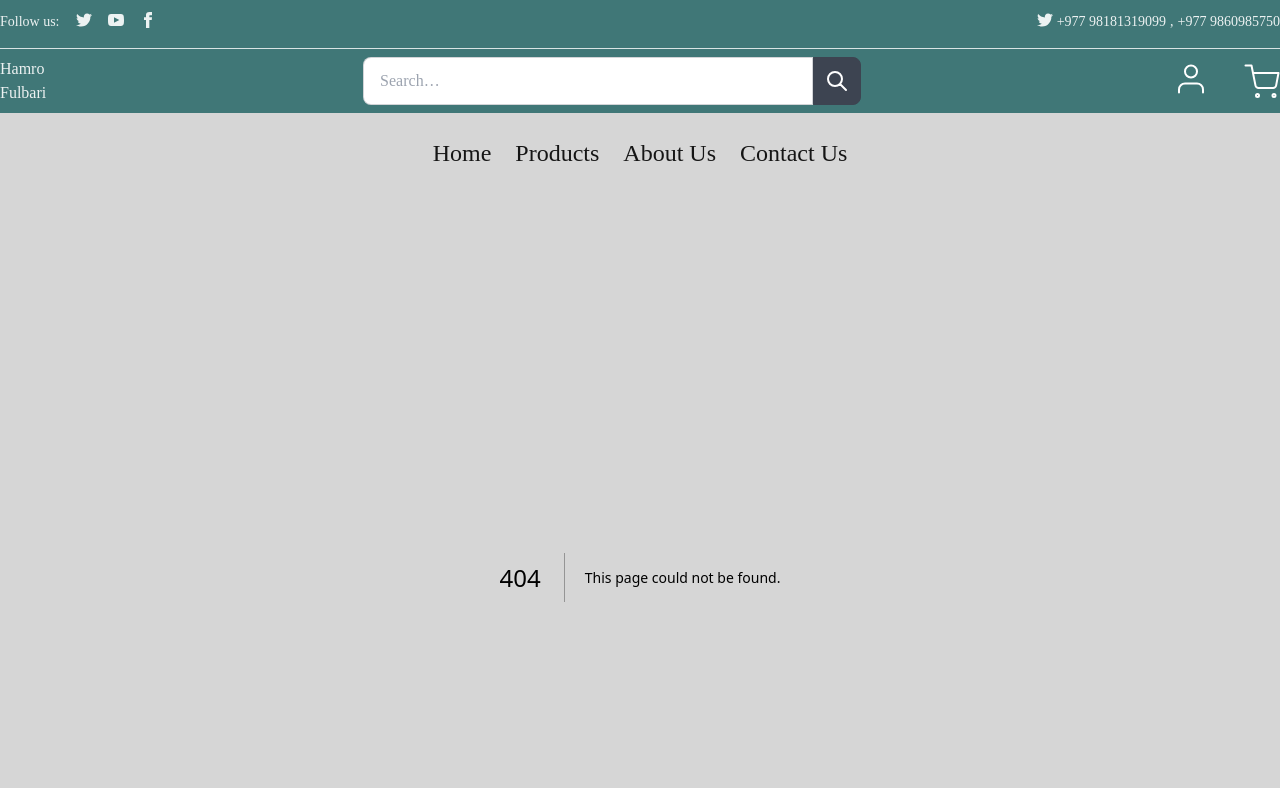
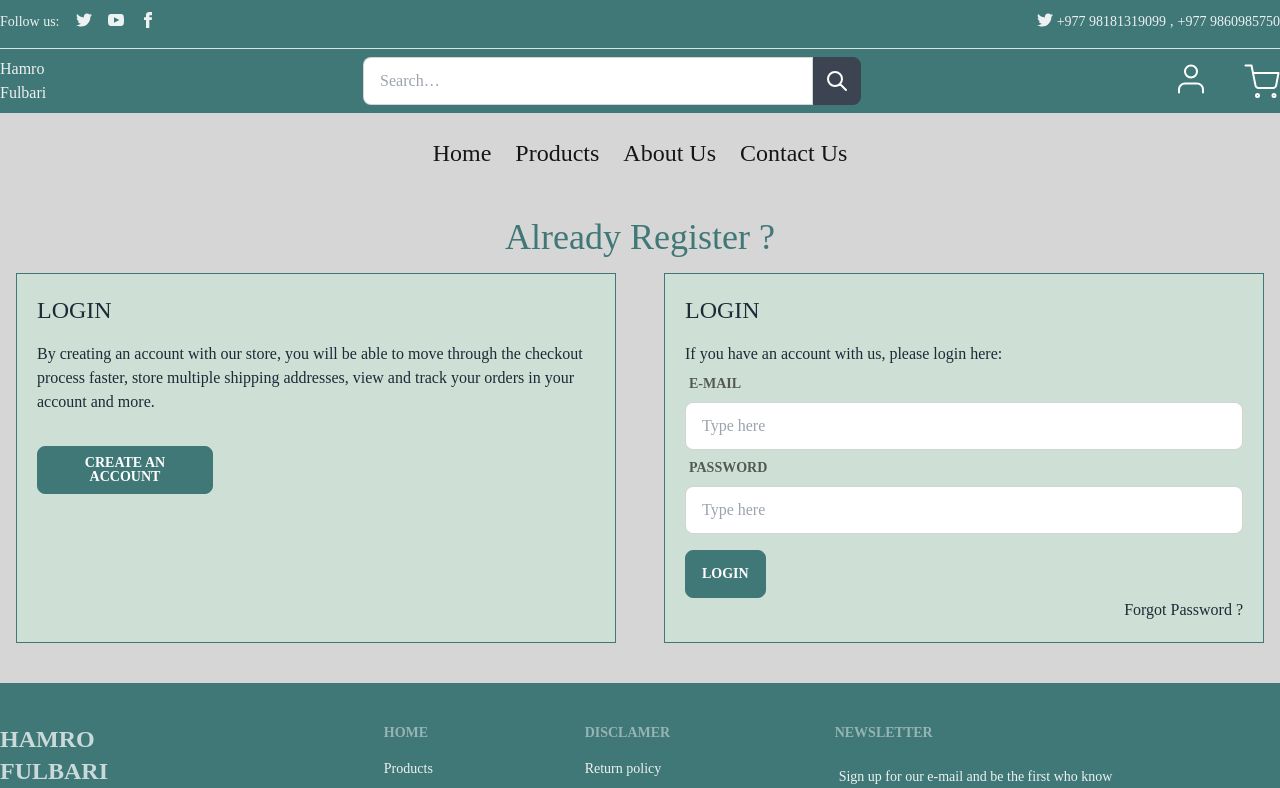
Before and after one commit to BishamKunwor/hamro-fulbari, a Next.js app: page /login in a window 1280 px wide. Before the commit this address had no page. Shown: the top 788 px of the page. Built offline with nearby package versions, Linux system fonts and the light colour scheme; a web font is replaced by a local one.

Commit message:
Created Login Page

```diff
--- a/package.json
+++ b/package.json
@@ -20,7 +20,11 @@
     "postcss": "8.4.22",
     "react": "18.2.0",
     "react-dom": "18.2.0",
+    "store": "^2.0.12",
     "tailwindcss": "3.3.1",
     "typescript": "5.0.4"
+  },
+  "devDependencies": {
+    "@types/store": "^2.0.2"
   }
 }
--- a/pages/index.tsx
+++ b/pages/index.tsx
@@ -2,6 +2,7 @@ import AboutUs from "@/components/AboutUs";
 import WhyUs from "@/components/WhyUs";
 import Head from "next/head";
 // import RegisterAccount from "./register";
+import store from "store";
 
 export default function Home() {
   return (
@@ -79,6 +80,34 @@ export default function Home() {
         </section>
         <WhyUs />
         <AboutUs />
+        <section className="mx-auto max-w-screen-2xl">
+          <main className="flex gap-16">
+            <img src="/bordOfDirector.jpeg" alt="" />
+            <section>
+              <h2 className="text-3xl text-primary text-center my-2">
+                Message From Director
+              </h2>
+              <p>
+                Choosing the right decision while thinking of plants, garden
+                designing and decoration is very important because there is a
+                saying that: We may think we are nurturing our garden. But of
+                course, it's our garden that is really nurturing us. We as Hamro
+                Fulbari have already been serving the more than 1000 clients
+                within 9+ years of journey which started in 2069 BS. We have our
+                area expanded in 10 ropani in Gongabu, Kathmandu, Nepal to meet
+                the every needs and requirements of our clients.
+              </p>
+              <p>
+                Our team of professional designers, will construct a outdoor,
+                indoor, office and garden design that suits your personality and
+                property, whether it's traditional, cottage, minimalist, or
+                contemporary and will always make sure to respect your concepts
+                and design you have in your thoughts. We are also expert at
+                restoring and renewing gardens and trouble locations.
+              </p>
+            </section>
+          </main>
+        </section>
         <section className="mx-auto max-w-screen-2xl py-10">
           <h2 className="text-3xl text-primary text-center my-2">
             TESTOMONIALS
--- /dev/null
+++ b/pages/login.tsx
@@ -0,0 +1,65 @@
+export default function RegisterAccount() {
+  return (
+    <section className="max-w-screen-2xl mx-auto py-10 space-y-4">
+      <h1 className="text-4xl text-center text-primary capitalize">
+        Already register ?
+      </h1>
+      <main className="flex flex-col md:flex-row justify-center items-stretch gap-12">
+        <div className="border-primary p-5 border w-[600px] bg-secondary">
+          <h2 className="text-2xl uppercase">LOGIN</h2>
+          <h3 className="font-medium mt-4">
+            By creating an account with our store, you will be able to move
+            through the checkout process faster, store multiple shipping
+            addresses, view and track your orders in your account and more.
+          </h3>
+          <div className="mt-8">
+            <a className="" href="/register">
+              <button className="btn btn-primary bg-primary w-44 hover:bg-primary/80 border-primary hover:border-primary">
+                CREATE AN ACCOUNT
+              </button>
+            </a>
+          </div>
+        </div>
+        <div className="border-primary p-5 border w-[600px] bg-secondary">
+          <h2 className="text-2xl uppercase">LOGIN</h2>
+          <h3 className="font-medium mt-4">
+            If you have an account with us, please login here:
+          </h3>
+          <form action="" className="w-full">
+            <div className="form-control w-full">
+              <label className="label">
+                <span className="label-text font-bold text-black/60">
+                  E-MAIL
+                </span>
+              </label>
+              <input
+                type="text"
+                placeholder="Type here"
+                className="input input-bordered w-full"
+              />
+            </div>
+            <div className="form-control w-full">
+              <label className="label">
+                <span className="label-text font-bold text-black/60">
+                  PASSWORD
+                </span>
+              </label>
+              <input
+                type="text"
+                placeholder="Type here"
+                className="input input-bordered w-full"
+              />
+            </div>
+
+            <div className="mt-4 flex justify-between">
+              <button className="btn btn-primary bg-primary hover:bg-primary/80 border-primary hover:border-primary">
+                login
+              </button>
+            </div>
+            <div className="text-end link link-hover">Forgot Password ?</div>
+          </form>
+        </div>
+      </main>
+    </section>
+  );
+}
```
Also changed, not shown: 1 other file (tests, documents, lock files or other folders).
